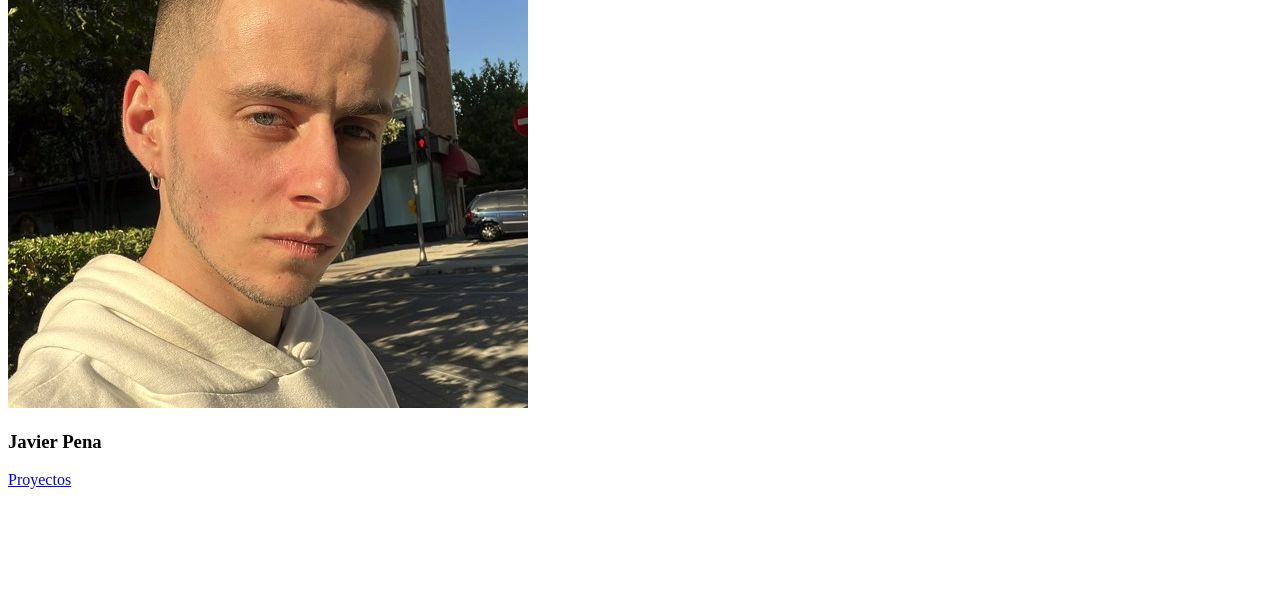
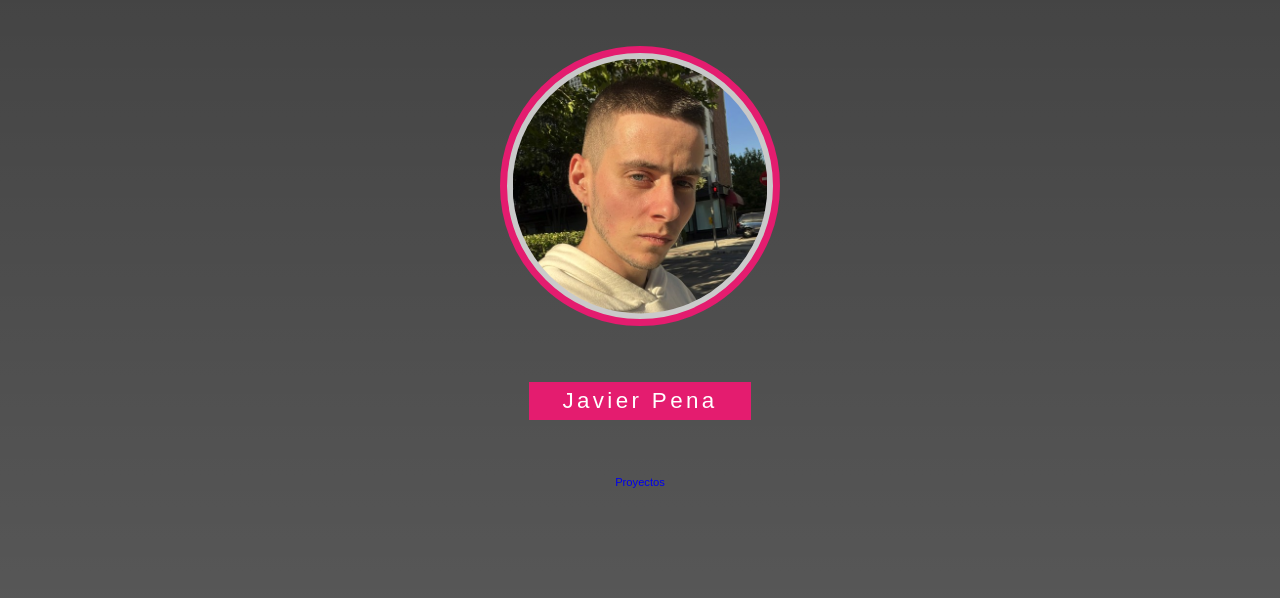
Before and after one commit to JavierPenita/OwnCV, a plain HTML site: page index.html in a window 1280 px wide. Shown: the part 202-800 px from the top of the page. Drawn offline with Linux system fonts and the light colour scheme.

Commit message:
Foto y desarrollador

```diff
--- a/index.html
+++ b/index.html
@@ -23,7 +23,7 @@
             <h1 class="section-1-heading">
                 Software Developer
             </h1>
-            <img src="foto.jpg" alt="Javier Pena" class="Person-img"/>
+            <img src="foto.jpg" alt="Javier Pena" class="person-img"/>
             <h3 class="person-name">Javier Pena</h3>
             <a href="#" class="section-1-btn">Proyectos</a>
         </section>
--- a/style.css
+++ b/style.css
@@ -0,0 +1,62 @@
+/* Estilos */
+* {
+    margin: 0;
+    padding: 0;
+    outline: none;
+    box-sizing: border-box;
+    text-decoration: none;
+    list-style-type: none;
+    font-family: 'Roboto+Mono', sans-serif;
+    font-weight: 400;
+}
+html{
+    font-size: 70%;
+}
+
+/* Final estilos*/
+
+/* seccion 1 */
+
+.section-1 {
+    width: 100%;
+    height: 100vh;
+    background: linear-gradient(rgba(255,255,255,.2),
+     rgba(255,255,255,.3)),url(fondo.jpg)center no-repeat;
+     background-image: cover;
+     display: flex;
+     flex-direction: column;
+     justify-content: center;
+     align-items: center;
+}
+.section-1-heading {
+    font-size: 6rem;
+    font-weight: 600;
+    color: white;
+    background-color: #e41c6f;
+    padding: 0 3rem;
+    margin-bottom: 5rem;
+    border-bottom: 0.5rem solid #fff;
+    text-shadow: 0.2rem 0.2rem 1rem #555;
+    transform: skew(-10deg);
+}
+.person-img {
+    width: 25rem;
+    height: 25rem;
+    object-fit: cover;
+    border-radius: 50%;
+    border: 0.7rem solid #e41c6f;
+    background-color: rgba(255,255,255,0.7);
+    padding: 0.5rem;
+    opacity: 0.9rem;
+}
+
+.person-name {
+    font-size: 2rem;
+    color: #fff;
+    background-color: #e41c6f;
+    margin: 5rem 0;
+    padding: 0.5rem 3rem;
+    letter-spacing: 0.3rem;
+
+
+}
```
Also changed, not shown: fondo.jpg (added).
